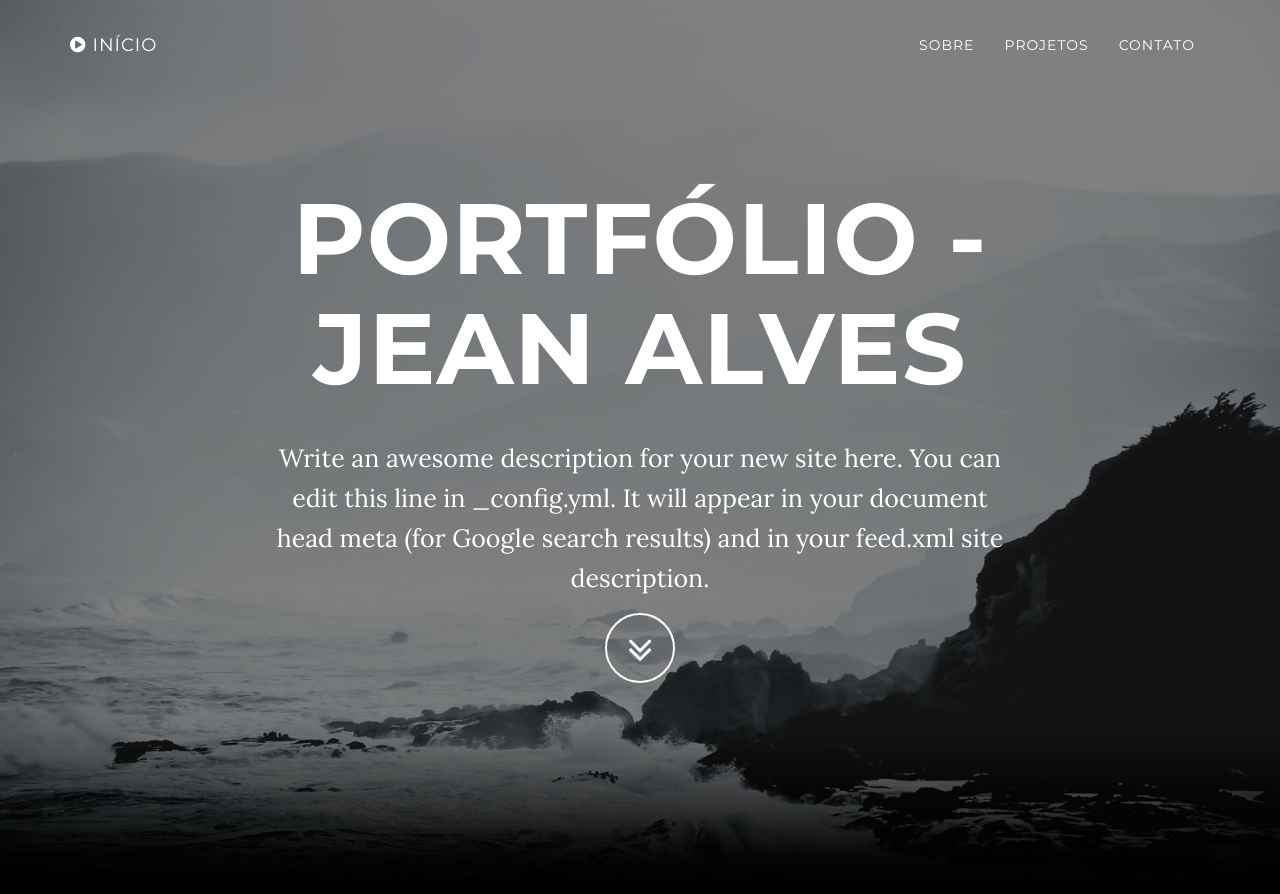
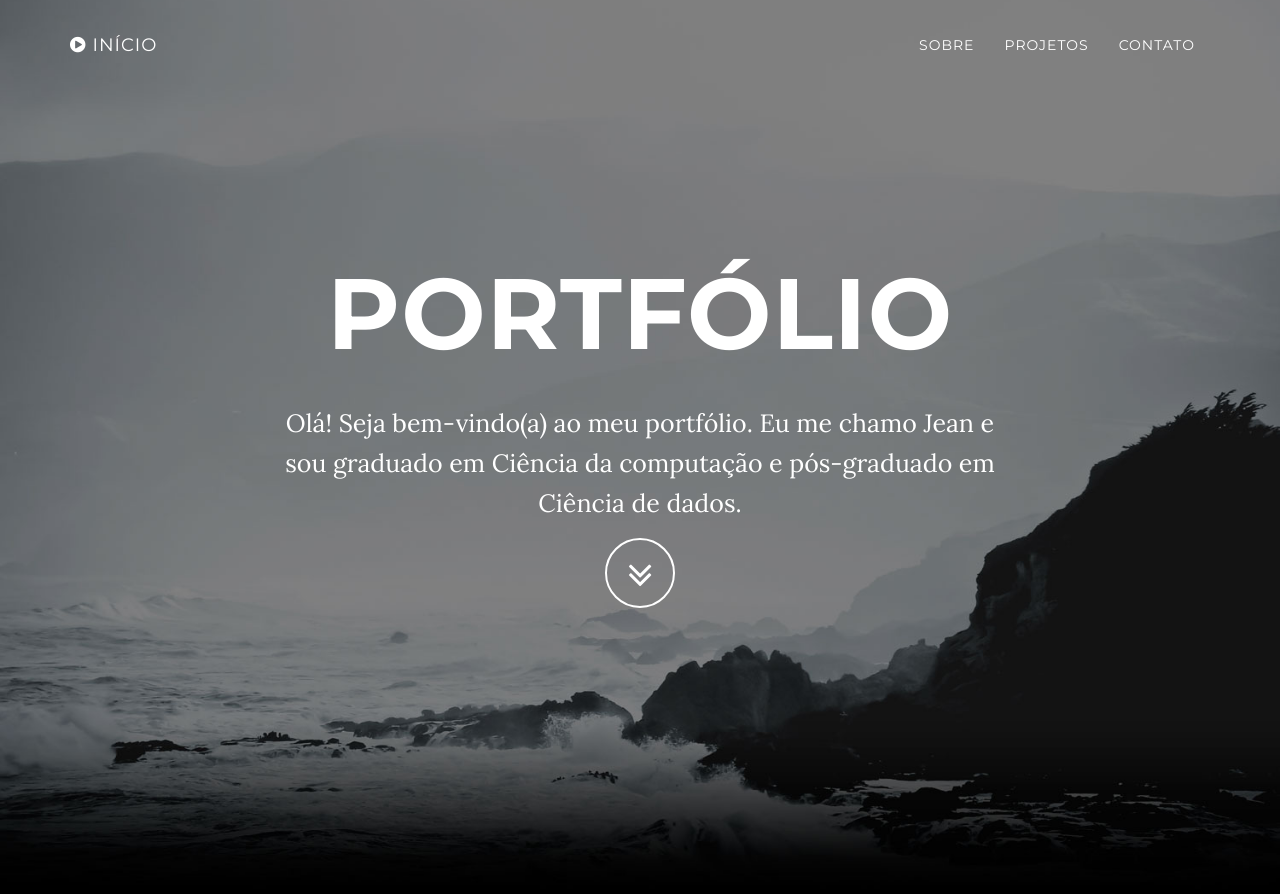
Before and after one commit to jeandata/BI, a Jekyll site: the page built from index.html, in a window 1280 px wide and 900 px high. Shown: the top 894 px of the window. Built offline with Jekyll 4.4.1, drawn with Linux system fonts in a browser that asks for light colours.

Commit message:
Update _config.yml

```diff
--- a/_config.yml
+++ b/_config.yml
@@ -1,7 +1,7 @@
 # Site settings
-title: Portfólio - Jean Alves
+title: Portfólio
 email: jean_prog@hotmail.com
-description: "Write an awesome description for your new site here. You can edit this line in _config.yml. It will appear in your document head meta (for Google search results) and in your feed.xml site description."
+description: "Olá! Seja bem-vindo(a) ao meu portfólio. Eu me chamo Jean e sou graduado em Ciência da computação e pós-graduado em Ciência de dados."
 
 # Color settings (hex-codes without the leading hash-tag)
 color:
@@ -17,7 +17,7 @@ social:
   - title: linkedin
     url: https://www.linkedin.com/in/jeanprog/
   - title: github
-    url: https://github.com/IronSummitMedia/startbootstrap
+    url: https://github.com/JeanProgGit
 
 # Build settings
 markdown: kramdown
```
